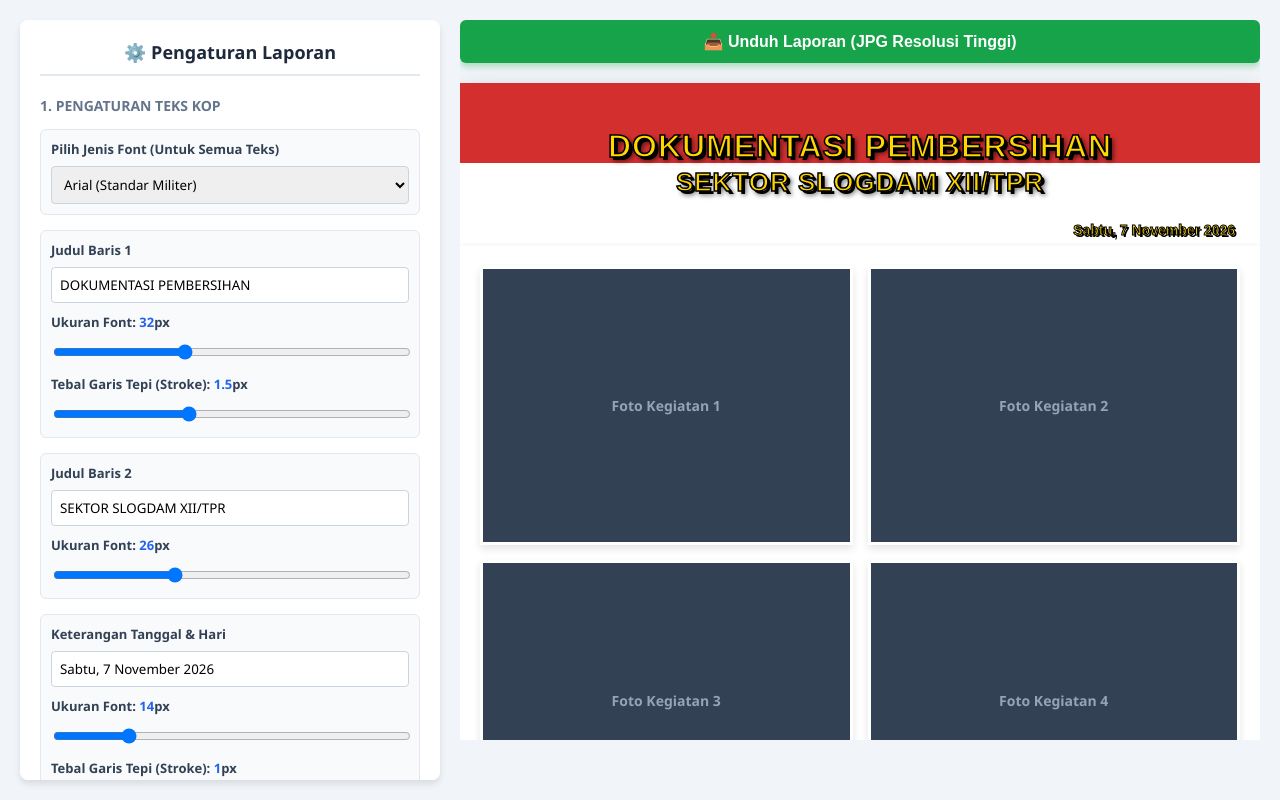
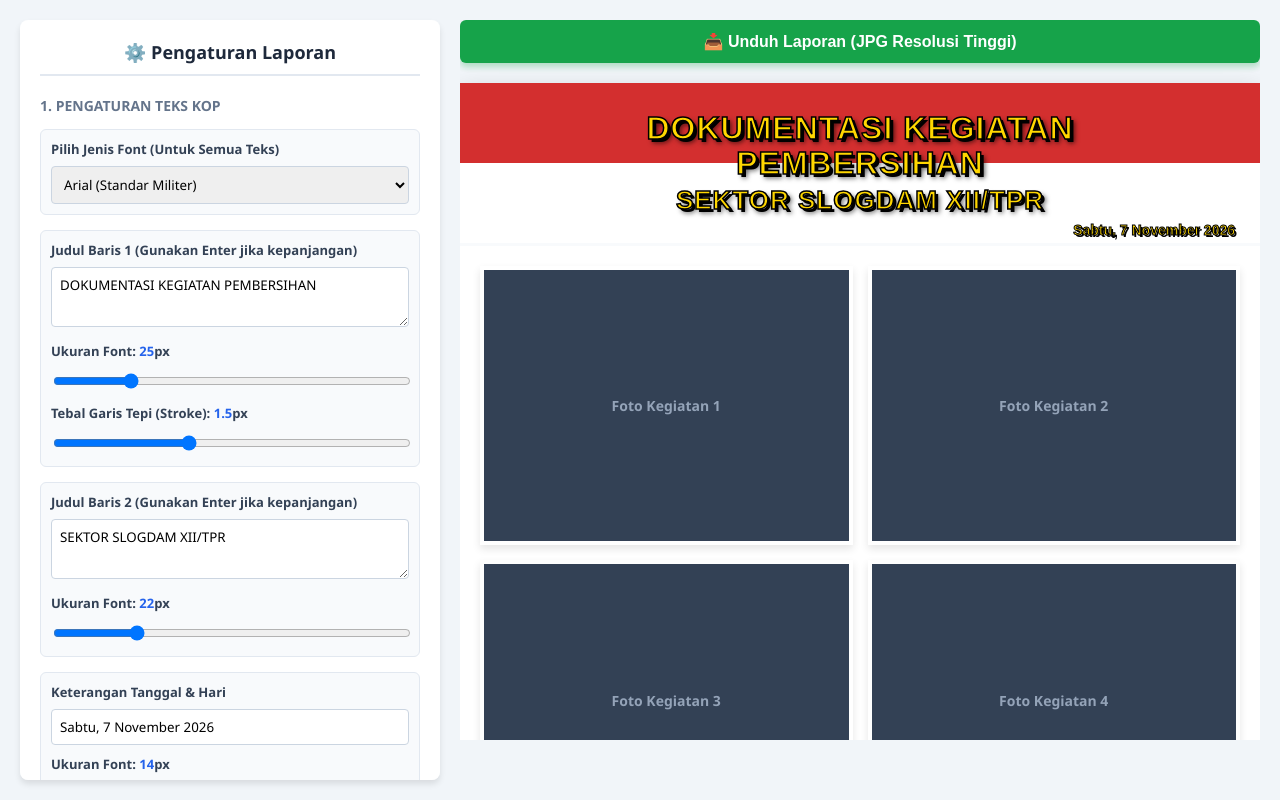
Before and after one commit to hamdamnawawi23-creator/foto-grid-slogdam, a plain HTML site: page index.html in a window 1280 px wide. Drawn offline with nearby package versions, Linux system fonts and the light colour scheme.

Commit message:
Update index.html

```diff
--- a/index.html
+++ b/index.html
@@ -56,7 +56,7 @@
             font-size: 13px;
             color: #334155;
         }
-        .form-group input[type="text"], .form-group select {
+        .form-group input[type="text"], .form-group textarea, .form-group select {
             width: 100%;
             padding: 8px;
             border: 1px solid #cbd5e1;
@@ -64,6 +64,14 @@
             box-sizing: border-box;
             font-family: inherit;
         }
+
+        /* Modifikasi Textarea untuk Enter */
+        .form-group textarea {
+            resize: vertical;
+            min-height: 60px;
+            text-align: left;
+        }
+
         .form-group input[type="file"] {
             font-size: 12px;
             width: 100%;
@@ -121,12 +129,14 @@
             -webkit-text-stroke: 1.5px black;
             text-shadow: 3px 3px 0 #000,
                          4px 4px 5px rgba(0,0,0,0.7);
+            /* Menghapus white-space:nowrap agar bisa dienter/bungkus ke bawah */
+            white-space: pre-wrap;
+            line-height: 1.1;
         }
 
         #previewJudul1 {
-            white-space: nowrap;
             font-size: 32px;
-            margin-bottom: 2px;
+            margin-bottom: 5px;
         }
         #previewJudul2 {
             font-size: 26px;
@@ -185,8 +195,8 @@
             aspect-ratio: 4/3;
             background-size: cover;
             background-position: center;
-            outline: 3px solid #fff;
-            outline-offset: -3px;
+            /* Border dalam untuk tepian foto tetap jelas */
+            border: 4px solid #ffffff;
             box-shadow: 0 4px 8px rgba(0,0,0,0.1);
             display: flex;
             justify-content: center;
@@ -250,20 +260,20 @@
         </div>
 
         <div class="form-group">
-            <label>Judul Baris 1</label>
-            <input type="text" id="inputJudul1" value="DOKUMENTASI PEMBERSIHAN">
-            <label style="margin-top: 10px;">Ukuran Font: <span id="valSize1" class="val-display">32</span>px</label>
-            <input type="range" id="sizeJudul1" class="slider" min="16" max="60" value="32">
+            <label>Judul Baris 1 (Gunakan Enter jika kepanjangan)</label>
+            <textarea id="inputJudul1">DOKUMENTASI KEGIATAN PEMBERSIHAN</textarea>
+            <label style="margin-top: 10px;">Ukuran Font: <span id="valSize1" class="val-display">25</span>px</label>
+            <input type="range" id="sizeJudul1" class="slider" min="16" max="60" value="25">
 
             <label style="margin-top: 10px;">Tebal Garis Tepi (Stroke): <span id="valStroke1" class="val-display">1.5</span>px</label>
             <input type="range" id="strokeJudul1" class="slider" min="0" max="4" step="0.1" value="1.5">
         </div>
 
         <div class="form-group">
-            <label>Judul Baris 2</label>
-            <input type="text" id="inputJudul2" value="SEKTOR SLOGDAM XII/TPR">
-            <label style="margin-top: 10px;">Ukuran Font: <span id="valSize2" class="val-display">26</span>px</label>
-            <input type="range" id="sizeJudul2" class="slider" min="14" max="50" value="26">
+            <label>Judul Baris 2 (Gunakan Enter jika kepanjangan)</label>
+            <textarea id="inputJudul2">SEKTOR SLOGDAM XII/TPR</textarea>
+            <label style="margin-top: 10px;">Ukuran Font: <span id="valSize2" class="val-display">22</span>px</label>
+            <input type="range" id="sizeJudul2" class="slider" min="14" max="50" value="22">
         </div>
 
         <div class="form-group">
@@ -298,8 +308,8 @@
                 <option value="1">1 Foto (Penuh)</option>
                 <option value="2">2 Foto (Berdampingan)</option>
                 <option value="3">3 Foto (1 Atas, 2 Bawah)</option>
-                <option value="4" selected>4 Foto (Grid 2x2 - Standar)</option>
-                <option value="6">6 Foto (Grid 2 Kolom x 3 Baris)</option>
+                <option value="4">4 Foto (Grid 2x2 - Standar)</option>
+                <option value="6" selected>6 Foto (Grid 2 Kolom x 3 Baris)</option>
                 <option value="8">8 Foto (Grid 2 Kolom x 4 Baris)</option>
             </select>
         </div>
@@ -316,7 +326,7 @@
                 <img id="logoKiriPreview" class="logo-kiri" style="display: none;">
 
                 <div class="header-title-container">
-                    <div id="previewJudul1" class="text-military">DOKUMENTASI PEMBERSIHAN</div>
+                    <div id="previewJudul1" class="text-military">DOKUMENTASI KEGIATAN PEMBERSIHAN</div>
                     <div id="previewJudul2" class="text-military">SEKTOR SLOGDAM XII/TPR</div>
                 </div>
 
@@ -364,7 +374,7 @@
         document.getElementById('strokeJudul1').addEventListener('input', e => {
             const strokeVal = e.target.value + 'px black';
             document.getElementById('previewJudul1').style.webkitTextStroke = strokeVal;
-            document.getElementById('previewJudul2').style.webkitTextStroke = strokeVal; // Judul 1 & 2 disamakan strokenya
+            document.getElementById('previewJudul2').style.webkitTextStroke = strokeVal;
             document.getElementById('valStroke1').innerText = e.target.value;
         });
 
```
